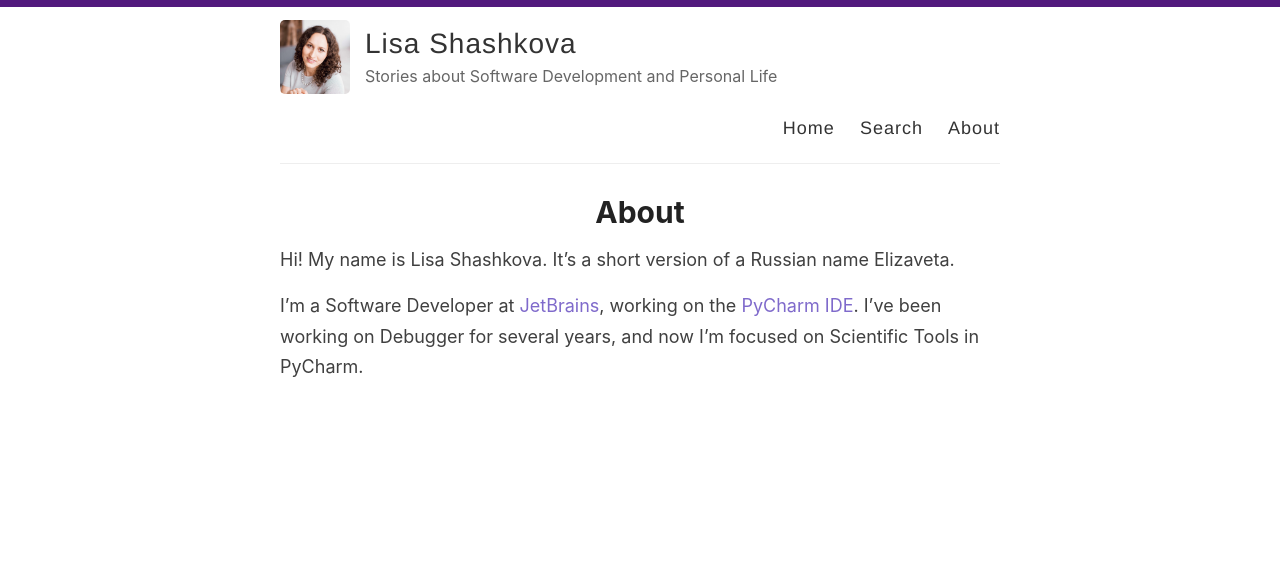
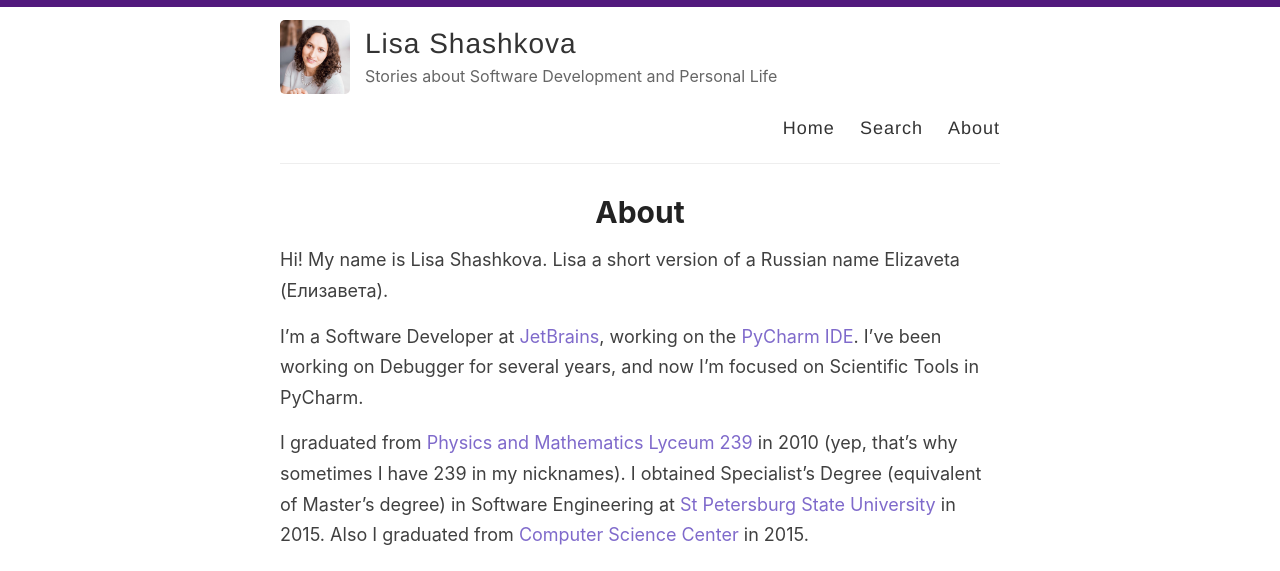
Before and after one commit to Elizaveta239/elizaveta239.github.io, a Jekyll site: the page built from _pages/about.md, in a window 1280 px wide. Shown: the top 571 px of the page. Built offline with Jekyll 4.4.1, drawn with Linux system fonts in a browser that asks for light colours; nearby versions of some CDN libraries; some of the changed text lies outside the part shown.

Commit message:
Update About page

```diff
--- a/_pages/about.md
+++ b/_pages/about.md
@@ -4,7 +4,16 @@ title: About
 permalink: /about/
 ---
 
-Hi! My name is Lisa Shashkova. It's a short version of a Russian name Elizaveta.
+Hi! My name is Lisa Shashkova. Lisa a short version of a Russian name Elizaveta (Елизавета).
 
 I'm a Software Developer at [JetBrains](https://www.jetbrains.com/), working on the [PyCharm IDE](https://www.jetbrains.com/pycharm/).
 I've been working on Debugger for several years, and now I'm focused on Scientific Tools in PyCharm.
+
+I graduated from [Physics and Mathematics Lyceum 239](http://www.239.ru/) in 2010 (yep, that's why sometimes I have 239 in
+my nicknames). I obtained Specialist's Degree (equivalent of Master’s degree) in Software Engineering at
+[St Petersburg State University](https://english.spbu.ru/) in 2015. Also I graduated from
+[Computer Science Center](https://compscicenter.ru/) in 2015.
+
+Currently I'm living in a Russian city Saint Petersburg.
+
+![Elizaveta Shashkova](../images/lisa.jpg)
```
